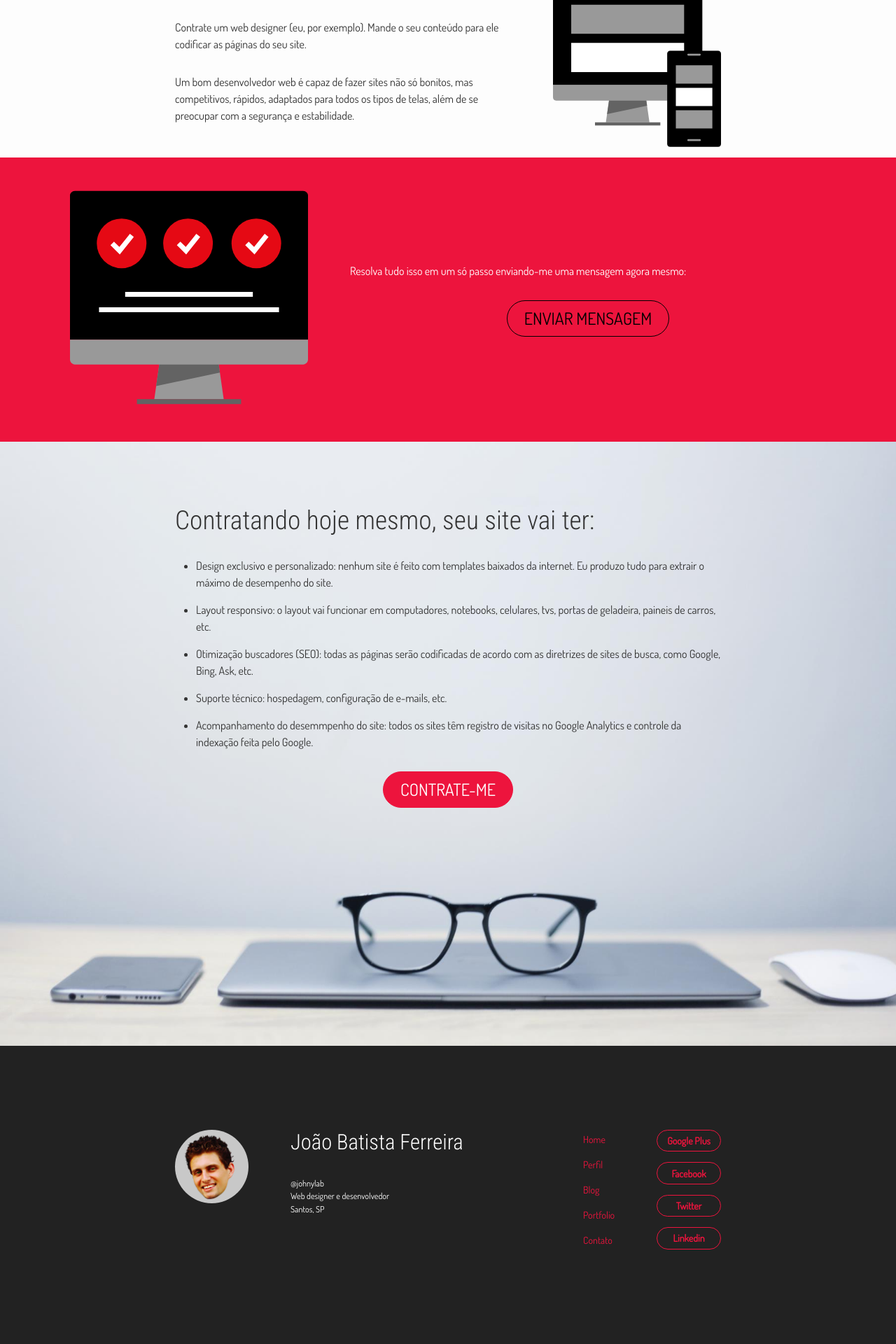
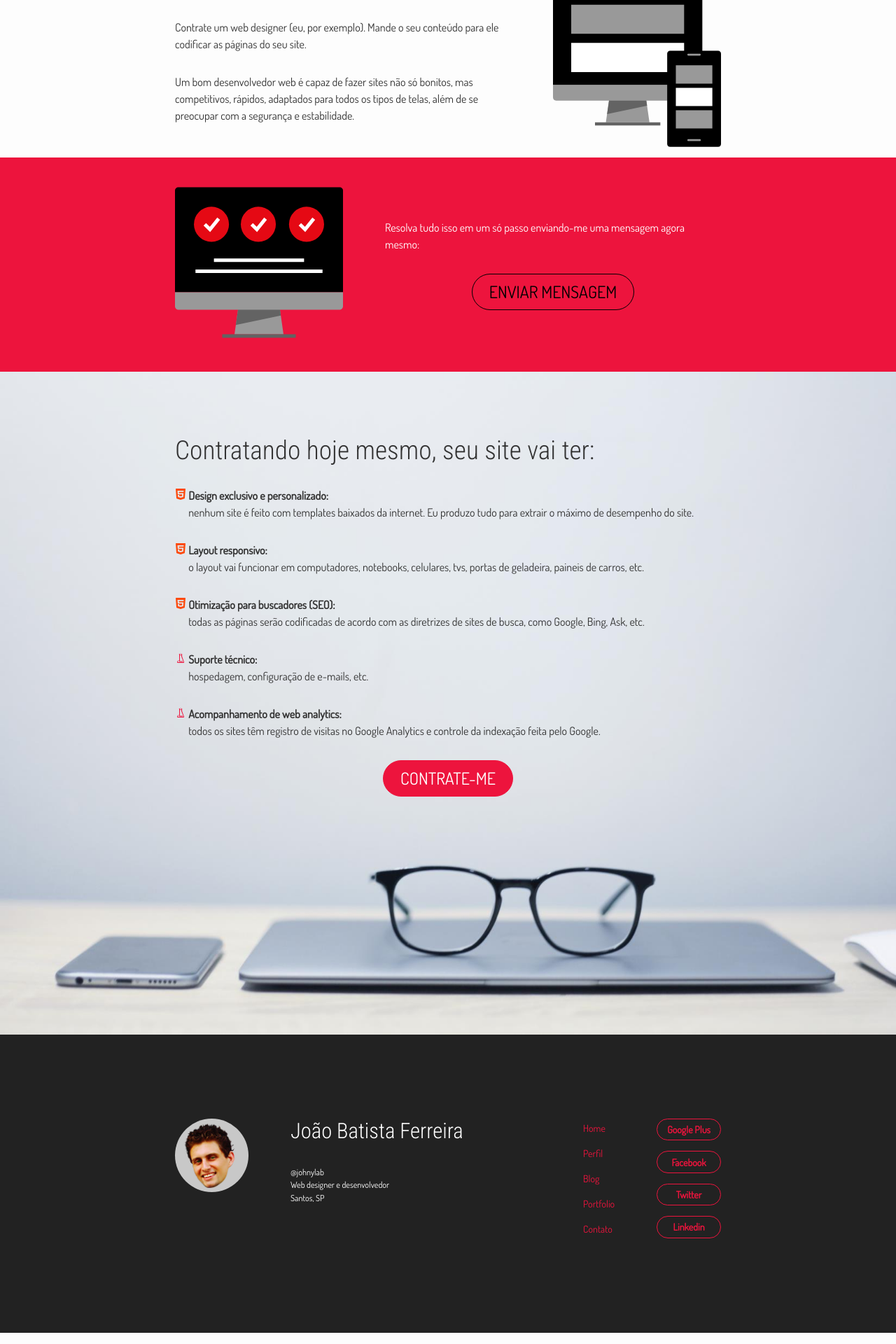
Before and after one commit to johnylab/johnylab.github.io, a Jekyll site: the page built from campanhas/seu-site-novo.html, in a window 1280 px wide. Shown: the part 1438-3358 px from the top of the page at 70% size. Built offline with Jekyll 4.4.1, drawn with Linux system fonts in a browser that asks for light colours.

Commit message:
Largura uniforme e definition list <dl>

```diff
--- a/_sass/_base.sass
+++ b/_sass/_base.sass
@@ -1,6 +1,10 @@
 body, h1, h2, h3, h4, h5, h6, p, blockquote, pre, hr, dl, dd, ol, ul, figure
     margin: 0
     padding: 0
+
+dd
+    padding-left: 1.2em
+    margin-bottom: $spacing-unit / 2
 
 body
     font: $base-font-weight #{$base-font-size}/#{$base-line-height} $base-font-family
--- a/campanhas/seu-site-novo.html
+++ b/campanhas/seu-site-novo.html
@@ -60,7 +60,7 @@ excerpt: >
         </div>
     </div>
     <div class="hero brand" style="background-image: url();background-size: cover;">
-        <div data-grid="center spacing" class="wrapper large">
+        <div data-grid="center spacing" class="wrapper">
             <div data-cell="1of3" class="service-item">{% include svg/campain-computer-checkboxes.svg %}</div>
             <div data-cell="2of3">
                 <p>Resolva tudo isso em um só passo enviando-me uma mensagem agora mesmo:</p>
@@ -73,13 +73,18 @@ excerpt: >
 <section class="page-content wrap-up">
     <div class="wrapper">
         <h3>Contratando hoje mesmo, seu site vai ter:</h3>
-        <ul>
-            <li>Design exclusivo e personalizado: nenhum site é feito com templates baixados da internet. Eu produzo tudo para extrair o máximo de desempenho do site.</li>
-            <li>Layout responsivo: o layout vai funcionar em computadores, notebooks, celulares, tvs, portas de geladeira, paineis de carros, etc.</li>
-            <li>Otimização buscadores (SEO): todas as páginas serão codificadas de acordo com as diretrizes de sites de busca, como Google, Bing, Ask, etc.</li>
-            <li>Suporte técnico: hospedagem, configuração de e-mails, etc.</li>
-            <li>Acompanhamento do desemmpenho do site: todos os sites têm registro de visitas no Google Analytics e controle da indexação feita pelo Google.</li>
-        </ul>
+        <dl>
+            <dt class="icon-colored inline">{% include svg/html-5.svg %} <strong>Design exclusivo e personalizado:</strong></dt>
+            <dd>nenhum site é feito com templates baixados da internet. Eu produzo tudo para extrair o máximo de desempenho do site.</dd>
+            <dt class="icon-colored inline">{% include svg/html-5.svg %} <strong>Layout responsivo:</strong></dt>
+            <dd>o layout vai funcionar em computadores, notebooks, celulares, tvs, portas de geladeira, paineis de carros, etc.</dd>
+            <dt class="icon-colored inline">{% include svg/html-5.svg %} <strong>Otimização para buscadores (SEO):</strong></dt>
+            <dd>todas as páginas serão codificadas de acordo com as diretrizes de sites de busca, como Google, Bing, Ask, etc.</dd>
+            <dt class="icon-colored inline">{% include svg/favicon.svg %} <strong>Suporte técnico:</strong></dt>
+            <dd>hospedagem, configuração de e-mails, etc.</dd>
+            <dt class="icon-colored inline">{% include svg/favicon.svg %} <strong>Acompanhamento de web analytics:</strong></dt>
+            <dd>todos os sites têm registro de visitas no Google Analytics e controle da indexação feita pelo Google.</dd>
+        </dl>
         <p class="call-to-action" data-text="center lg"><a href="#contato" onclick="ga('send', 'event', 'Contato', 'Abrir form de contato', 'Faça seu site @ final');" data-btn="fill">CONTRATE-ME</a></p>
     </div>
 </section>
```
